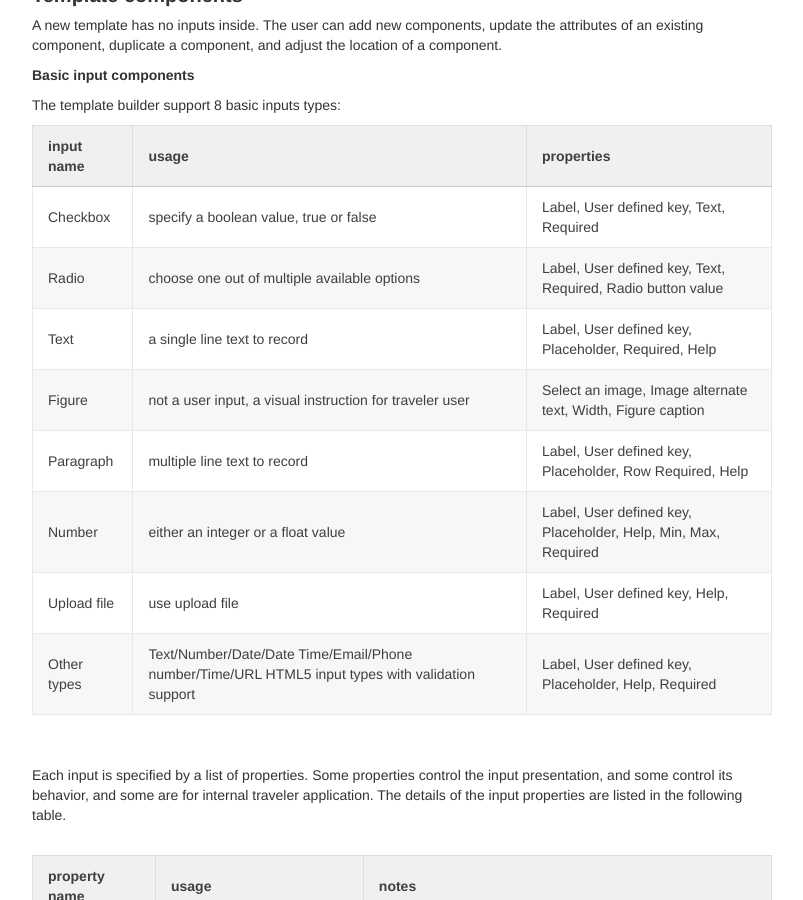
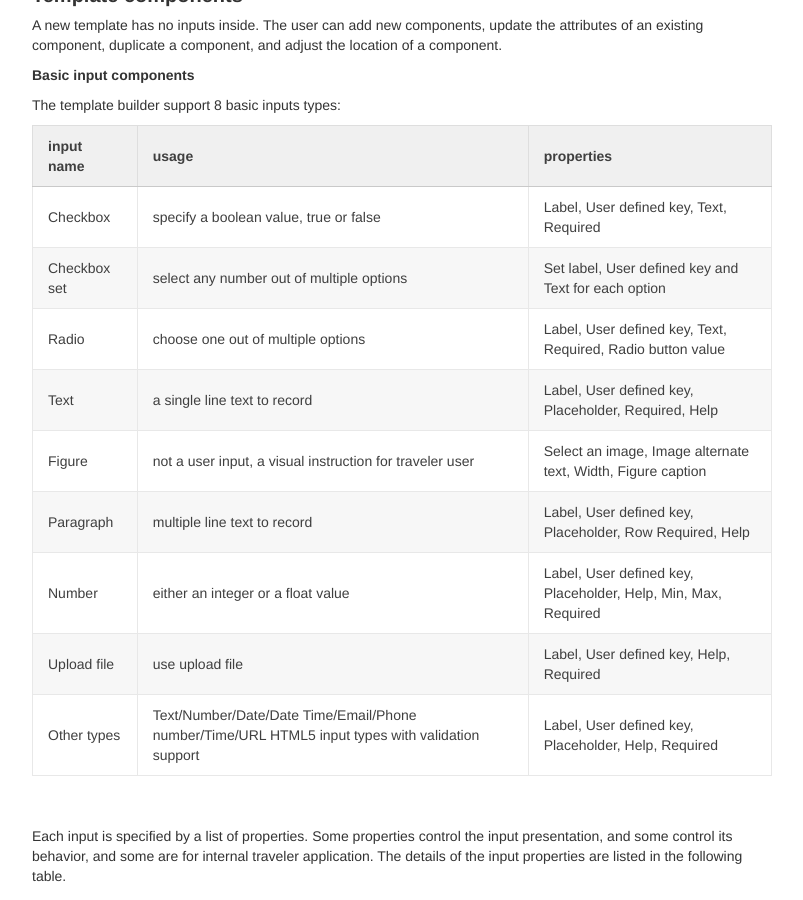
Before and after one commit to dongliu/traveler-doc, a Jekyll site: the page built from manual/template_files/builder.md, in a window 1280 px wide and 900 px high, scrolled down 680 px. Shown: the whole window, without its empty margins (238-1041 px from the left). Built offline with Jekyll 4.4.1, drawn with Linux system fonts in a browser that asks for light colours; our own code applies the rules of GitHub Pages for plain Markdown files.

Commit message:
add checkbox set component

```diff
--- a/manual/template_files/builder.md
+++ b/manual/template_files/builder.md
@@ -38,7 +38,8 @@ The template builder support 8 basic inputs types:
 | input name | usage | properties |
 | ----------- | ----------- | ----------- |
 | Checkbox | specify a boolean value, true or false | Label, User defined key, Text, Required |
-| Radio | choose one out of multiple available options | Label, User defined key, Text, Required, Radio button value |
+| Checkbox set | select any number out of multiple options | Set label, User defined key and Text for each option |
+| Radio | choose one out of multiple options | Label, User defined key, Text, Required, Radio button value |
 | Text | a single line text to record  | Label, User defined key, Placeholder, Required, Help  |
 | Figure | not a user input, a visual instruction for traveler user | Select an image, Image alternate text, Width, Figure caption |
 | Paragraph | multiple line text to record | Label, User defined key, Placeholder, Row Required, Help |
@@ -69,7 +70,7 @@ table.
 | Max | minimum allowed value for a number | useful for validation |
 | Help | appear below the input | a long hint to the user for the input |
 
-#### Advanced components
+##### Advanced components
 
 Currently, the builder supports two advanced controls, section and rich
 instruction. The section is for easy navigation and reference of a traveler.
```
Also changed, not shown: manual/basics_files/template.md (+1 -1 lines).
